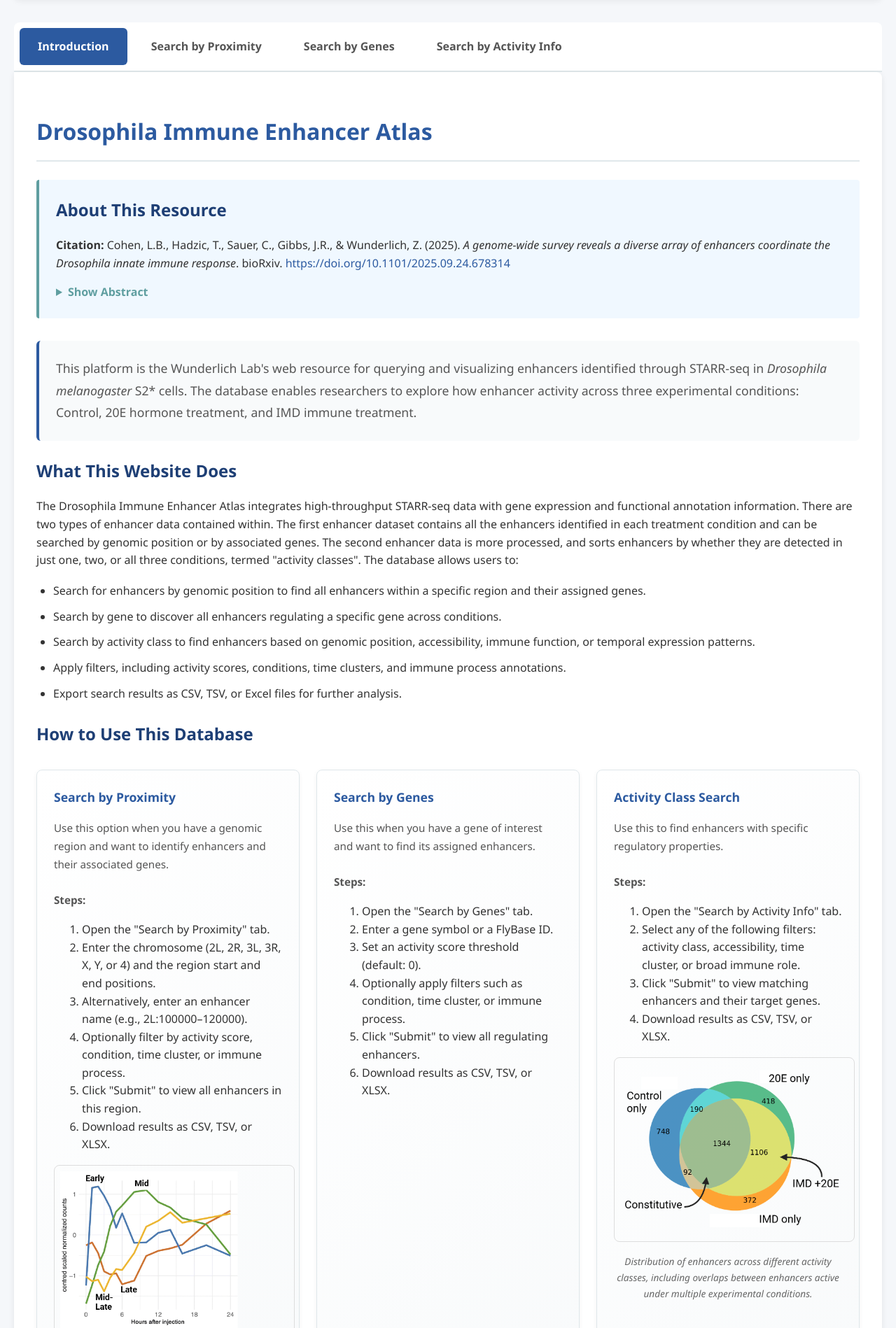
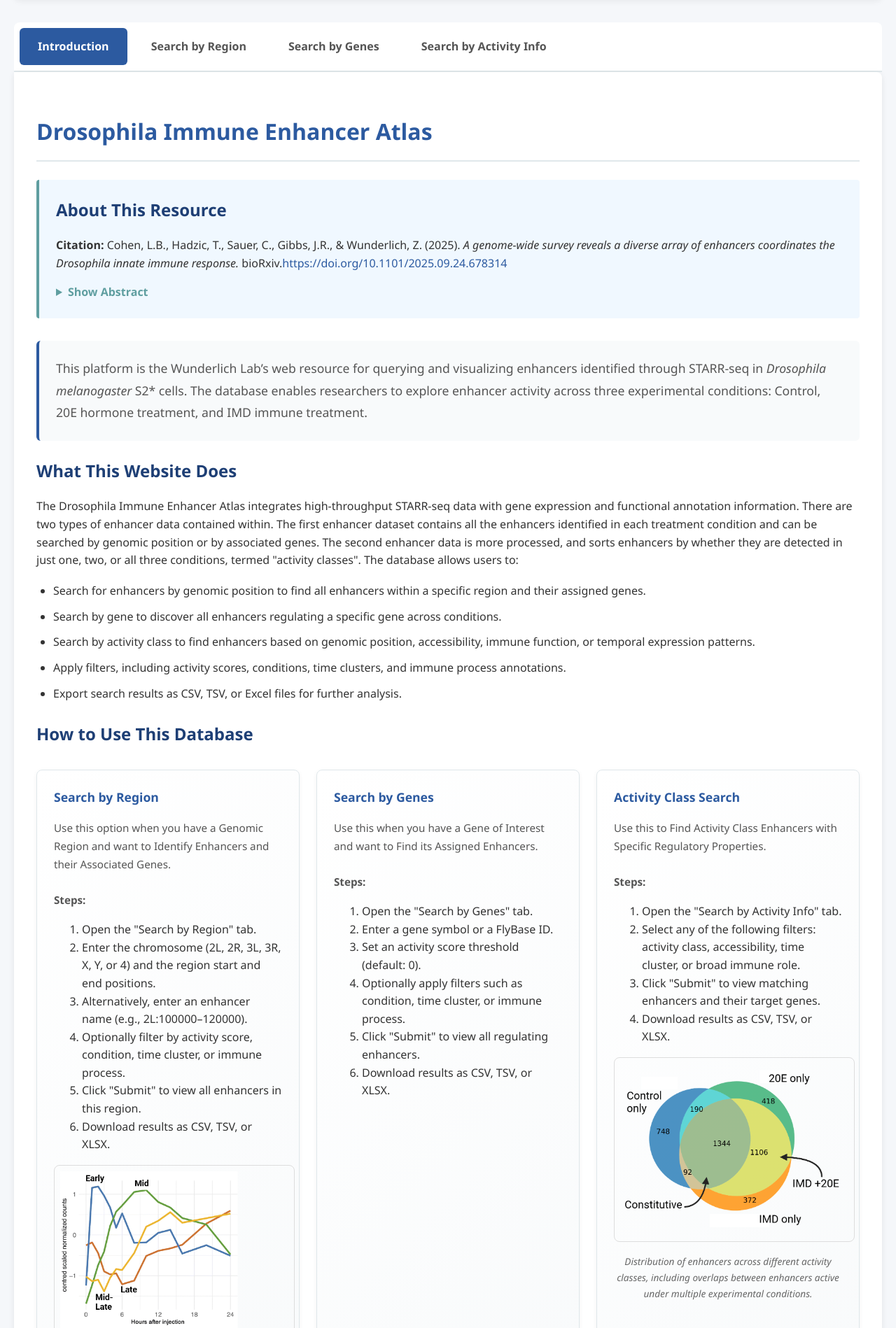
Before and after one commit to WunderlichLab/starr_query, a Flask app: page / in a window 1280 px wide. Shown: the part 174-2072 px from the top of the page at 70% size. Run offline with Flask 3, Linux system fonts and the light colour scheme; data that the repository does not hold is empty; some libraries are stand-ins or nearby versions.

Commit message:
minor intro updates

```diff
--- a/templates/template.html
+++ b/templates/template.html
@@ -27,7 +27,7 @@
         <div class="tabs">
 
             <div class="tab active" data-target="#introduction"><b>Introduction</b></div>
-            <div class="tab"        data-target="#region-search"><b>Search by Proximity</b></div>
+            <div class="tab"        data-target="#region-search"><b>Search by Region</b></div>
             <div class="tab"        data-target="#gene-search"><b>Search by Genes</b></div>
             <div class="tab"        data-target="#activity-search"><b>Search by Activity Info</b></div>
         </div>
@@ -40,8 +40,8 @@
             <div style="background-color: #f0f8ff; padding: 1.5rem; border-left: 4px solid #5f9ea0; margin-bottom: 2rem; border-radius: 4px;">
                 <h3 style="margin-top: 0;">About This Resource</h3>
                 <p><strong>Citation:</strong> Cohen, L.B., Hadzic, T., Sauer, C., Gibbs, J.R., & Wunderlich, Z. (2025).
-                <em>A genome-wide survey reveals a diverse array of enhancers coordinate the Drosophila innate immune response</em>.
-                bioRxiv. <a href="https://doi.org/10.1101/2025.09.24.678314" target="_blank">https://doi.org/10.1101/2025.09.24.678314</a></p>
+                    <em>A genome-wide survey reveals a diverse array of enhancers coordinates the Drosophila innate immune response.</em>
+                    bioRxiv.<a href="https://doi.org/10.1101/2025.09.24.678314" target="_blank">https://doi.org/10.1101/2025.09.24.678314</a></p>
 
                 <details style="margin-top: 1rem;">
                     <summary style="cursor: pointer; font-weight: bold; color: #5f9ea0;">Show Abstract</summary>
@@ -70,9 +70,10 @@
 
             <!-- Description -->
             <p id="description">
-                This platform is the Wunderlich Lab's web resource for querying and visualizing enhancers identified through
-                STARR-seq in <i>Drosophila melanogaster</i> S2* cells. The database enables researchers to explore how enhancer activity
-                across three experimental conditions: Control, 20E hormone treatment, and IMD immune treatment.
+                This platform is the Wunderlich Lab’s web resource for querying and visualizing enhancers
+                identified through STARR-seq in <em>Drosophila melanogaster</em> S2* cells. The database enables researchers
+                to explore enhancer activity across three experimental conditions: Control, 20E hormone treatment,
+                and IMD immune treatment.
             </p>
 
             <!-- What This Website Does -->
@@ -97,15 +98,15 @@
             <h3>How to Use This Database</h3>
 
             <div class="info-boxes">
-                <!-- Search by Proximity Box -->
+                <!-- Search by Region Box -->
                 <div class="info-box" id="regionBox">
-                    <h4>Search by Proximity</h4>
+                    <h4>Search by Region</h4>
                     <p>
-                        Use this option when you have a genomic region and want to identify enhancers and their associated genes.<br><br>
+                        Use this option when you have a Genomic Region and want to Identify Enhancers and their Associated Genes.<br><br>
                         <strong>Steps:</strong>
                     </p>
                     <ol>
-                        <li>Open the "Search by Proximity" tab.</li>
+                        <li>Open the "Search by Region" tab.</li>
                         <li>Enter the chromosome (2L, 2R, 3L, 3R, X, Y, or 4) and the region start and end positions.</li>
                         <li>Alternatively, enter an enhancer name (e.g., 2L:100000–120000).</li>
                         <li>Optionally filter by activity score, condition, time cluster, or immune process.</li>
@@ -126,7 +127,7 @@
                 <div class="info-box" id="geneBox">
                     <h4>Search by Genes</h4>
                     <p>
-                        Use this when you have a gene of interest and want to find its assigned enhancers.<br><br>
+                        Use this when you have a Gene of Interest and want to Find its Assigned Enhancers.<br><br>
                         <strong>Steps:</strong>
                     </p>
                     <ol>
@@ -143,7 +144,7 @@
                 <div class="info-box" id="activityBox">
                     <h4>Activity Class Search</h4>
                     <p>
-                        Use this to find enhancers with specific regulatory properties.<br><br>
+                         Use this to Find Activity Class Enhancers with Specific Regulatory Properties.<br><br>
                         <strong>Steps:</strong>
                     </p>
                     <ol>
@@ -166,7 +167,7 @@
 
             <!-- About the Data -->
             <h3>About the Data</h3>
-            <p>The database contains STARR-seq data from S2* cells treated with three different conditions:</p>
+            <p>The database contains STARR-seq data from S2* cells treated under three conditions:</p>
             <ul>
                 <li><strong>Control:</strong> Baseline</li>
                 <li><strong>20E:</strong> Hormone treatment</li>
@@ -175,13 +176,17 @@
 
             <p>Each entry includes:</p>
             <ul>
-                <li>Genomic coordinates of enhancer regions</li>
-                <li>Genes found within 15kb upstream and 15kb downstream of each enhancer</li>
+                <li>Genomic coordinates of enhancer regions, along with a link the enhancers in the UCSC genome browser</li>
+                <li>Genes found 15 kb upstream and 15 kb downstream of the enhancer</li>
                 <li>Gene expression levels (transcripts per million (TPM) values) across conditions</li>
                 <li>Enhancer activity scores from STARR-seq</li>
                 <li>Accessibility information based on ATAC-seq from immune-induced hemocytes</li>
-                <li>Gene annotations, including immune pathways, time clusters determined by Schlamp et al. 2021, and distance to enhancers</li>
+                <li>Gene annotations, including immune pathways and time clusters identified by Schlamp et al. 2021, as well as distance to enhancers</li>
             </ul>
+
+            <p>Access the full dataset in the NCBI Gene Expression Omnibus under accession number
+                <a target="_blank" href="https://www.ncbi.nlm.nih.gov/geo/query/acc.cgi?acc=GSE308695">GSE308695</a>
+            </p>
 
             <!-- Questions or Issues -->
             <h3>Questions or Issues?</h3>
@@ -199,7 +204,7 @@
 
             <p>
                 This website was originally developed by Anushka Dongaonkar, Yuki Ito, Gary Twu, and Jahnavi Kodali as part of the course
-                <strong>BF768 Biological Database Systems</strong> at Boston University, facilitated by Dr. Gary Benson.<br>
+                <strong>BF768 Biological Database Systems</strong> at Boston University, facilitated by Dr. Gary Benson.<br><br>
                 Following the course, Anushka Dongaonkar continued to expand and maintain the project.
             </p>
         </div>
```
